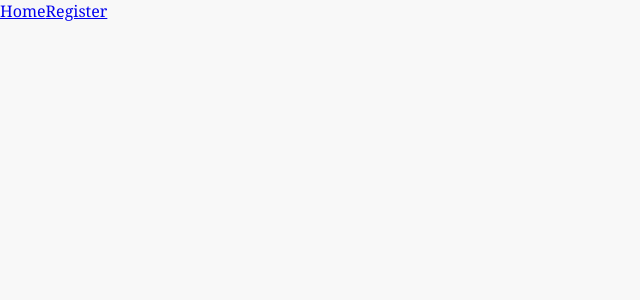
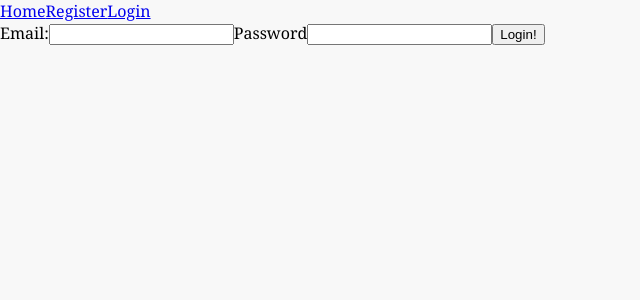
Before and after one commit to trishabgoodwin/BookBuddy, a React (Vite) app: page /Login in a window 1280 px wide. Before the commit this address had no page. Shown: the top 300 px of the page, without its empty margins (0-640 px from the left). Built offline with nearby package versions, Linux system fonts and the light colour scheme.

Commit message:
user can login and get token back to save to local storage token saves

```diff
--- a/src/App.jsx
+++ b/src/App.jsx
@@ -4,6 +4,7 @@ import BookList from './components/BookList'
 import SingleBook from './components/SingleBook'
 import Nav from './components/Nav'
 import Register from './components/Register'
+import Login from './components/Login'
 
 function App() {
   const [books, setBooks] = useState([])
@@ -21,6 +22,7 @@ function App() {
       <Route path="/" element={<BookList books={books} setBooks={setBooks} />} />
       <Route path="/SingleBook/:id" element={<SingleBook  book={book} setBook={setBook} books={books} setBooks={setBooks}/> } />
       <Route path="/Register" element={<Register token={token} setToken={setToken} />}/>
+      <Route path="/Login" element={<Login token={token} setToken={setToken} />} />
     </Routes>
     </div>
     </>
--- a/src/components/Login.jsx
+++ b/src/components/Login.jsx
@@ -1 +1,52 @@
-/* TODO - add your code to create a functional React component that renders a login form */
+import { useState } from "react";
+
+function Login({token,setToken}){
+    const [email, setEmail] =useState("")
+    const [password, setPassword] =useState("")
+
+    async function handleSubmit(event){
+        event.preventDefault();
+        try{
+            const response = await fetch("https://fsa-book-buddy-b6e748d1380d.herokuapp.com/api/users/login",
+                {
+                    method: "POST",
+                    headers: { "Content-Type": "application/json" },
+                    body: JSON.stringify({
+                    email: email,
+                    password: password
+                })
+            });
+                const result = await response.json()
+                console.log(result);
+                if (result.token){
+                    localStorage.setItem("token", result.token)
+                    setToken(result.token)
+
+                }
+
+        }catch(error){
+            console.log(error)
+        }
+    }
+    return (
+        <>
+            <form onSubmit={handleSubmit}>
+            <label>
+            Email:
+                <input name="email" onChange={(event)=> setEmail(event.target.value)}
+                value={email}
+                />
+            </label>
+            <label>
+            Password
+            <input name="password" onChange={(event)=> setPassword(event.target.value)}
+            value={password}
+            />
+            </label>
+            <button>Login!</button>
+            </form>
+        </>
+    );
+  }
+
+  export default Login;
--- a/src/components/Nav.jsx
+++ b/src/components/Nav.jsx
@@ -5,6 +5,7 @@ function Nav() {
       <div id="navbar">
           <Link to="/">Home</Link>
           <Link to="/Register">Register</Link>
+          <Link to="/Login">Login</Link>
       </div>
     );
   }
```
